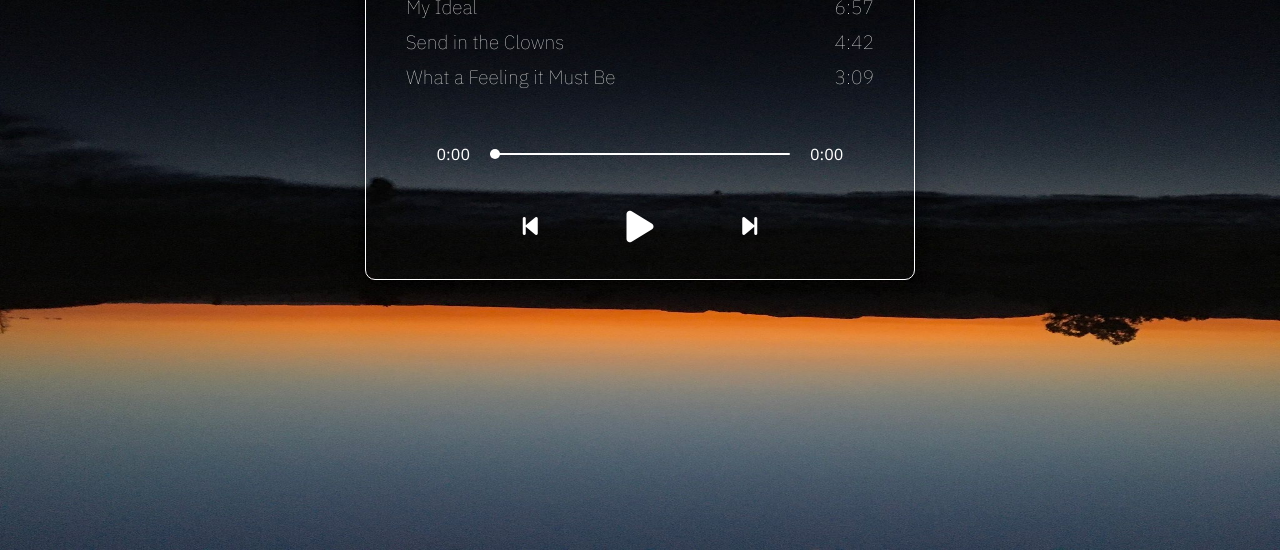
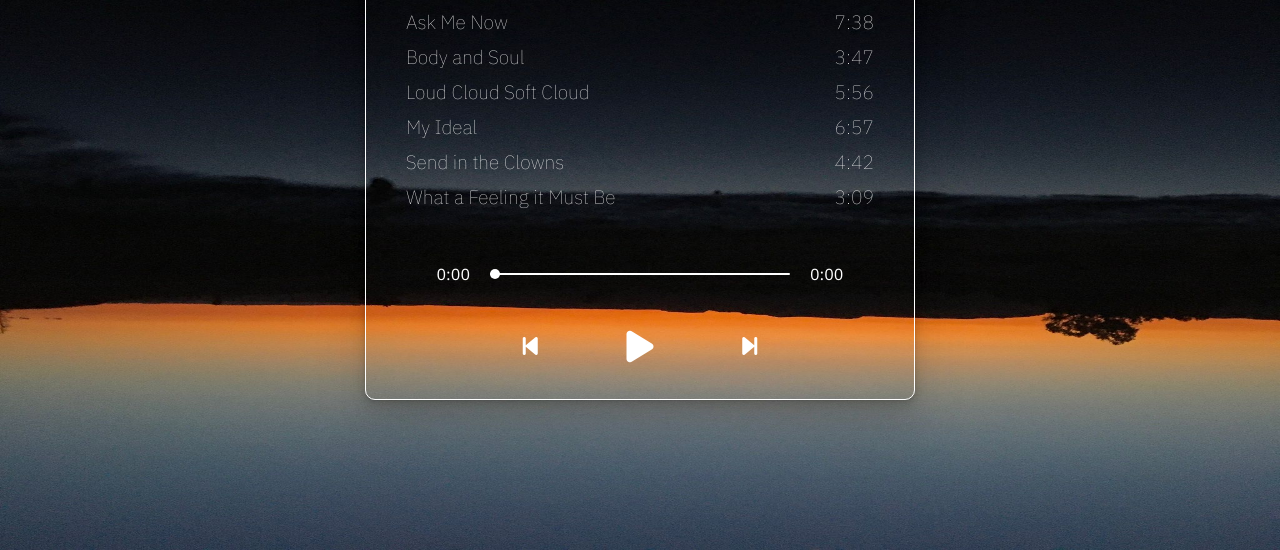
Before and after one commit to johnobriendev/steveandjohnalbum, a plain HTML site: page index.html in a window 1280 px wide. Shown: the part 250-800 px from the top of the page. Drawn offline with Linux system fonts and the light colour scheme.

Commit message:
Update styles.css

```diff
--- a/styles.css
+++ b/styles.css
@@ -21,8 +21,6 @@
 }
 
 .player{
-  position:relative;
-  bottom:120px;
 
 
   height: 500px;
```
